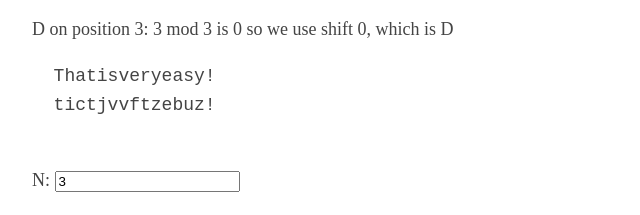
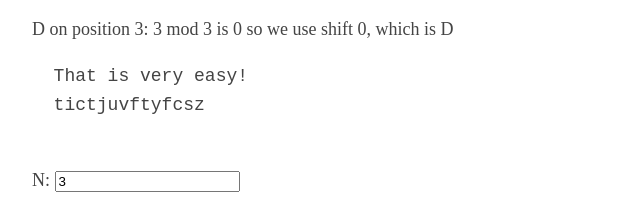
Before and after one commit to beothorn/movingCaesar, a website built with webpack: page index.html in a window 1280 px wide. Shown: the part 866-1081 px from the top of the page, 283-923 px from the left. Built offline with nearby package versions, Linux system fonts and the light colour scheme.

Commit message:
Update index.html

```diff
--- a/index.html
+++ b/index.html
@@ -58,8 +58,8 @@
     <p>D on position 3: 3 mod 3 is 0 so we use shift 0, which is D</p>
 
     <pre>
-  Thatisveryeasy!
-  tictjvvftzebuz!
+  That is very easy!
+  tictjuvftyfcsz
     </pre>
 
     <p>N: <input type="text" id="rotation" value="3"/></p>
```
